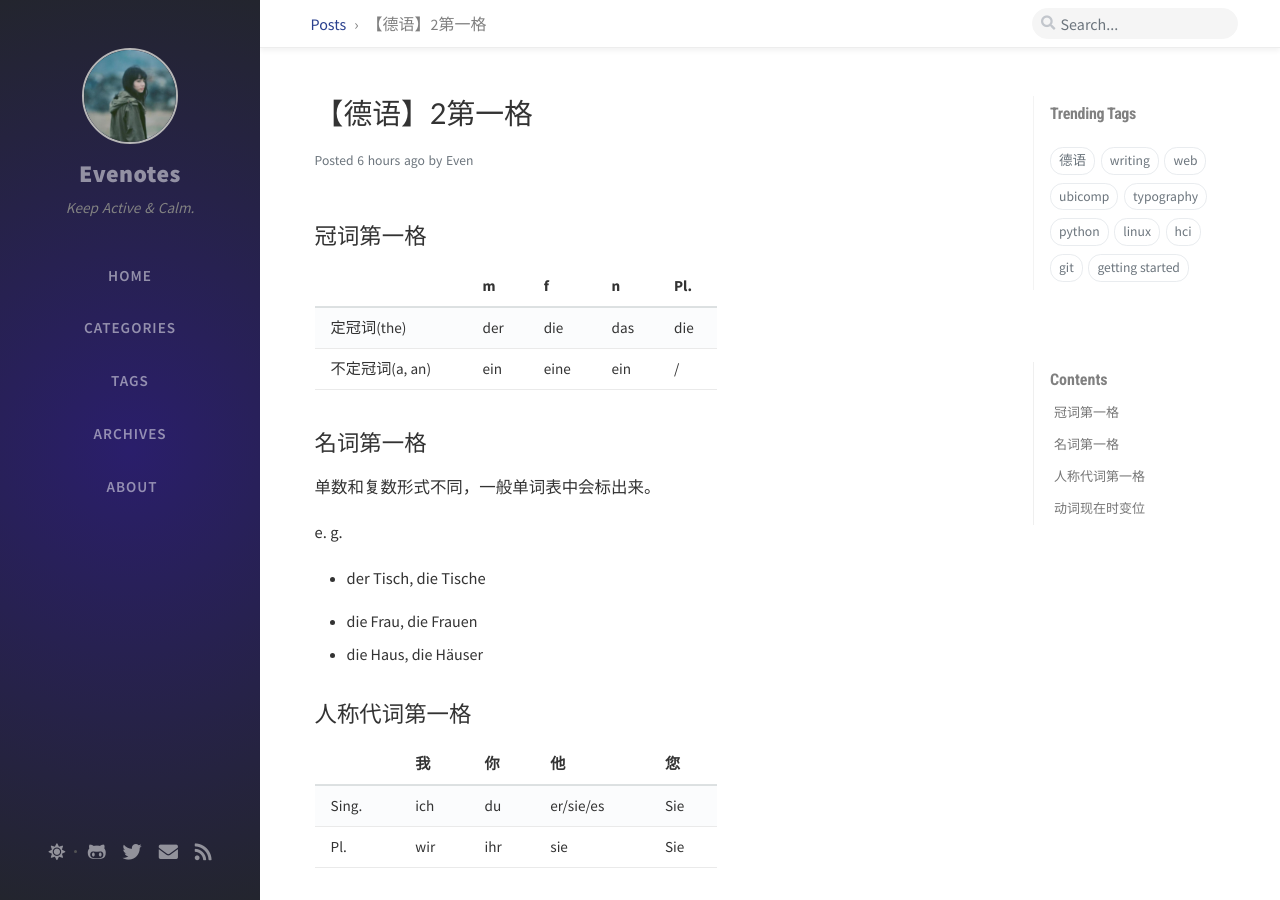
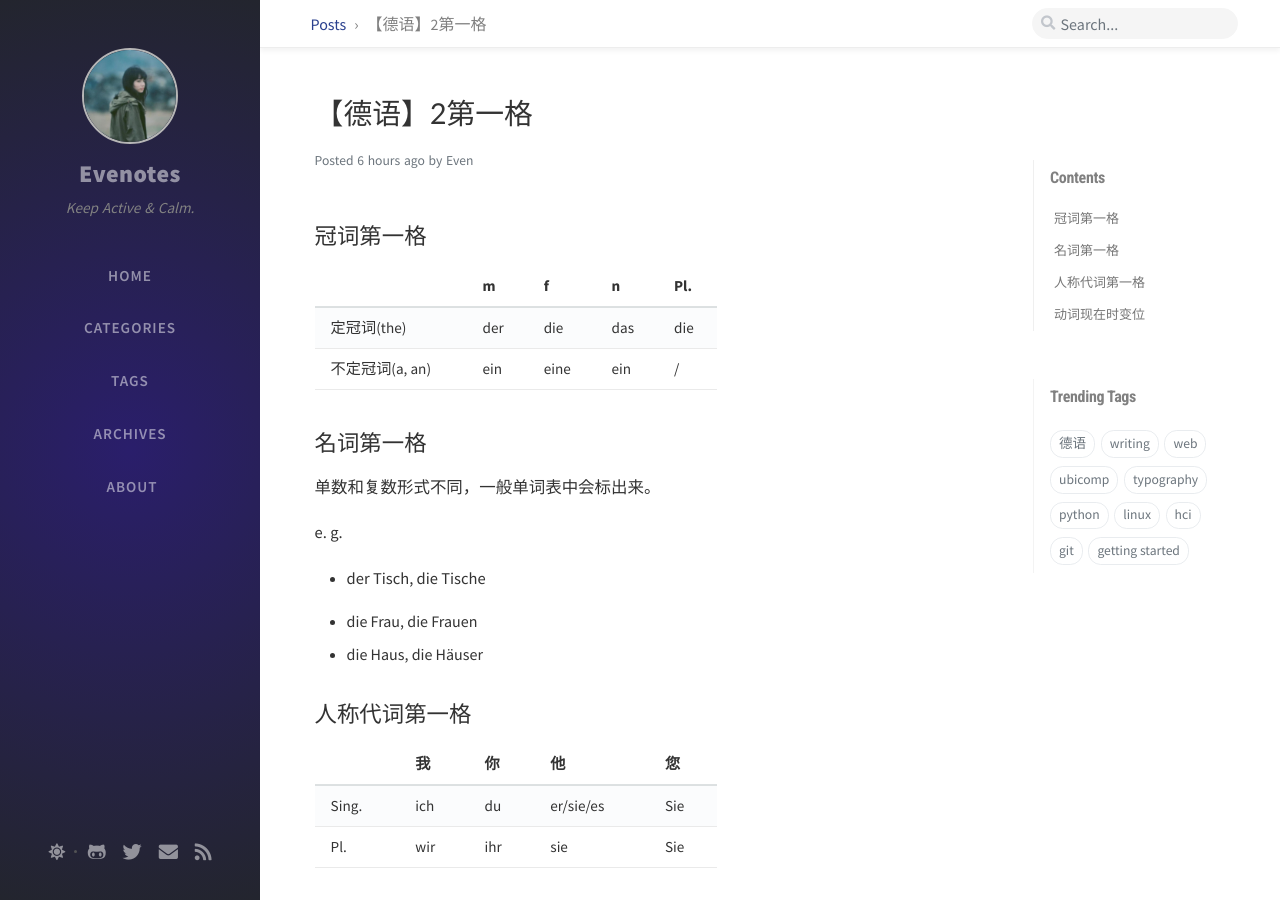
Before and after one commit to Evennaire/Evennaire.github.io, a Jekyll site: the page built from _posts/2020-09-16-德语2第一格.md, in a window 1280 px wide and 900 px high. Built offline with Jekyll 4.4.1, drawn with Linux system fonts in a browser that asks for light colours; nearby versions of some CDN libraries; comment, search, counter and statistics services are not loaded.

Commit message:
exchange positions of tags and toc

```diff
--- a/_includes/panel.html
+++ b/_includes/panel.html
@@ -40,6 +40,17 @@
 
   {% endif %} <!-- site.data.updates -->
 
+
+  {% if page.layout == 'post' and site.toc and page.toc %}
+  <div id="toc-wrapper" class="pl-0 pr-4 mb-5">
+    <h3 data-toc-skip class="pl-3 pt-2 mb-2">
+      {{- site.data.label.panel.toc -}}
+    </h3>
+    <nav id="toc" data-toggle="toc"></nav>
+  </div>
+  {% endif %}
+
+
   {% include trending-tags.html %}
 
   {% if trending_tags.size > 0 %}
@@ -58,13 +69,5 @@
   {% endif %}
   </div> <!-- .access -->
 
-  {% if page.layout == 'post' and site.toc and page.toc %}
-  <div id="toc-wrapper" class="pl-0 pr-4 mb-5">
-    <h3 data-toc-skip class="pl-3 pt-2 mb-2">
-      {{- site.data.label.panel.toc -}}
-    </h3>
-    <nav id="toc" data-toggle="toc"></nav>
-  </div>
-  {% endif %}
 
 </div> <!-- #panel-wrapper -->
```
